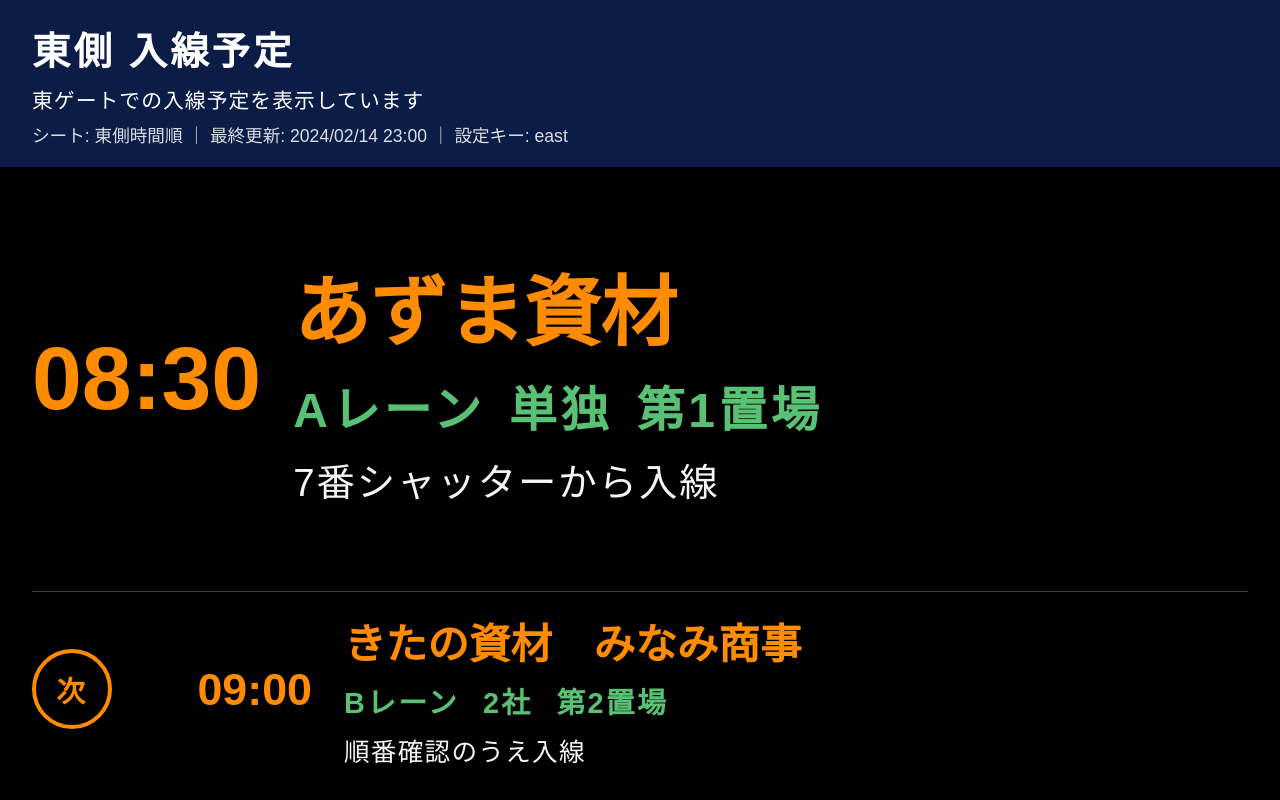
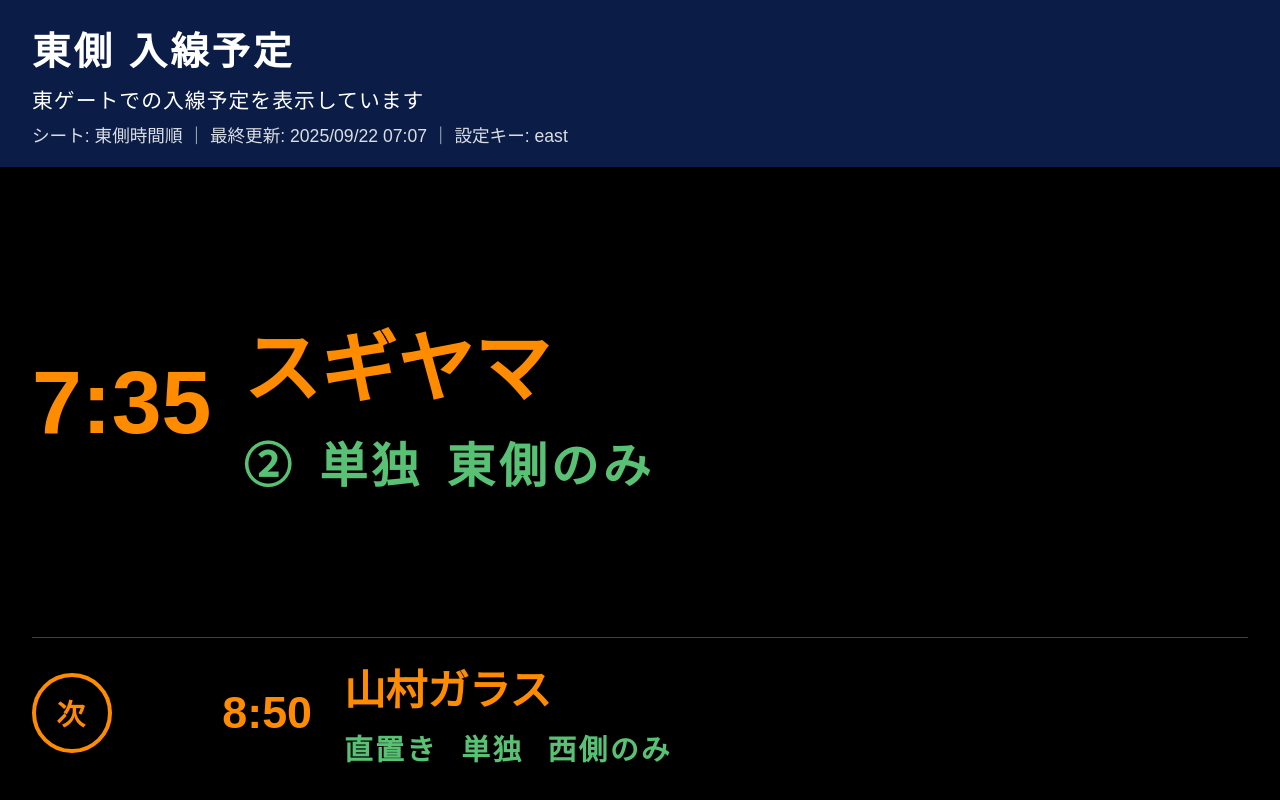
Before and after one commit to kmaruoka/essahoisa, a React (Vite) app: page / in a window 1280 px wide. Built offline with nearby package versions, Linux system fonts and the light colour scheme.

Commit message:
fix: 現在時刻を基準として直近の予定を表示するように修正

```diff
--- a/config/excel-config.json
+++ b/config/excel-config.json
@@ -17,12 +17,12 @@
   "sheets": [
     {
       "key": "east",
-      "sheetName": "東側時間順",
+      "sheetName": "東側時間順 ",
       "outputFile": "east.json"
     },
     {
       "key": "west",
-      "sheetName": "西側時間順",
+      "sheetName": "西側時間順 ",
       "outputFile": "west.json"
     }
   ]
--- a/package.json
+++ b/package.json
@@ -19,8 +19,8 @@
     "@types/react": "^18.2.42",
     "@types/react-dom": "^18.2.17",
     "@vitejs/plugin-react": "^4.2.1",
+    "tsx": "^4.7.0",
     "typescript": "^5.3.3",
-    "vite": "^5.0.12",
-    "tsx": "^4.7.0"
+    "vite": "^7.1.7"
   }
 }
--- a/public/data/east.json
+++ b/public/data/east.json
@@ -1,49 +1,256 @@
 {
   "meta": {
-    "sheetName": "東側時間順",
-    "sourceFile": "sample.xlsx",
-    "generatedAt": "2024-02-15T08:00:00+09:00",
+    "sheetName": "東側時間順 ",
+    "sourceFile": "発車データ.xlsx",
+    "generatedAt": "2025-09-22T07:07:37.588Z",
     "configKey": "east"
   },
   "entries": [
     {
-      "id": "east-0830-supplier-a",
       "number": "1",
-      "arrivalTime": "08:30",
-      "finishTime": "09:00",
-      "supplierName": "あずま資材",
+      "arrivalTime": "3:50",
+      "finishTime": "3:55",
+      "supplierName": "豊川加藤1便",
       "preparation": "単独",
-      "note": "7番シャッターから入線",
-      "yard": "第1置場",
-      "lane": "Aレーン",
-      "supplierReading": "あずましざい",
-      "materialReading": "けんちくざい"
+      "yard": "東側のみ",
+      "lane": "④or⑤",
+      "supplierReading": "とよかわかとういちびん",
+      "materialReading": "せいひんえー",
+      "id": "east-350-001"
     },
     {
-      "id": "east-0900-supplier-bc",
       "number": "2",
-      "arrivalTime": "09:00",
-      "finishTime": "09:45",
-      "supplierName": "きたの資材　みなみ商事",
+      "arrivalTime": "4:50",
+      "finishTime": "4:55",
+      "supplierName": "不二電子",
       "preparation": "2社",
-      "note": "順番確認のうえ入線",
-      "yard": "第2置場",
-      "lane": "Bレーン",
-      "supplierReading": "きたのしざい　みなみしょうじ",
-      "materialReading": "かぐようざい"
+      "note": "混載不可",
+      "yard": "西側のみ",
+      "lane": "⑧",
+      "supplierReading": "ふじでんし",
+      "materialReading": "せいひんびー",
+      "id": "east-450-002"
     },
     {
-      "id": "east-0945-supplier-d",
       "number": "3",
-      "arrivalTime": "09:45",
-      "finishTime": "10:15",
-      "supplierName": "とうよう物流",
+      "arrivalTime": "4:50",
+      "finishTime": "4:55",
+      "supplierName": "中央発條（東洋含む）",
+      "yard": "西側のみ",
+      "lane": "⑧",
+      "supplierReading": "ちゅうおうはつじょう",
+      "materialReading": "せいひんしー",
+      "id": "east-450-003"
+    },
+    {
+      "number": "4",
+      "arrivalTime": "5:10",
+      "finishTime": "5:15",
+      "supplierName": "矢崎工業",
       "preparation": "単独",
-      "note": "",
-      "yard": "第3置場",
-      "lane": "Cレーン",
-      "supplierReading": "とうようぶつりゅう",
-      "materialReading": "かなざい"
+      "yard": "東側のみ",
+      "lane": "⑦",
+      "supplierReading": "やざきこうぎょう",
+      "materialReading": "せいひんでぃー",
+      "id": "east-510-004"
+    },
+    {
+      "number": "5",
+      "arrivalTime": "6:30",
+      "finishTime": "6:35",
+      "supplierName": "可児加藤",
+      "preparation": "単独",
+      "note": "木曜のみ",
+      "yard": "東側のみ",
+      "lane": "⑦",
+      "supplierReading": "かにかとう",
+      "materialReading": "せいひんいー",
+      "id": "east-630-005"
+    },
+    {
+      "number": "6",
+      "arrivalTime": "6:40",
+      "finishTime": "6:45",
+      "supplierName": "福寿工業",
+      "preparation": "単独",
+      "yard": "東側のみ",
+      "lane": "⑦",
+      "supplierReading": "ふくじゅこうぎょう",
+      "materialReading": "せいひんえふ",
+      "id": "east-640-006"
+    },
+    {
+      "number": "7",
+      "arrivalTime": "7:35",
+      "finishTime": "7:40",
+      "supplierName": "スギヤマ",
+      "preparation": "単独",
+      "yard": "東側のみ",
+      "lane": "②",
+      "supplierReading": "すぎやま",
+      "materialReading": "せいひんじー",
+      "id": "east-735-007"
+    },
+    {
+      "number": "8",
+      "arrivalTime": "8:50",
+      "finishTime": "8:55",
+      "supplierName": "山村ガラス",
+      "preparation": "単独",
+      "yard": "西側のみ",
+      "lane": "直置き",
+      "supplierReading": "やまむらがらす",
+      "materialReading": "せいひんえいち",
+      "id": "east-850-008"
+    },
+    {
+      "number": "9",
+      "arrivalTime": "10:20",
+      "finishTime": "10:25",
+      "supplierName": "三和マテリアル",
+      "preparation": "2社",
+      "note": "混載不可",
+      "yard": "東側のみ",
+      "lane": "⑦",
+      "supplierReading": "さんわまてりある",
+      "materialReading": "せいひんあい",
+      "id": "east-1020-009"
+    },
+    {
+      "number": "10",
+      "arrivalTime": "10:20",
+      "finishTime": "10:25",
+      "supplierName": "京セラ",
+      "yard": "東側のみ",
+      "lane": "⑦",
+      "supplierReading": "きょうせら",
+      "materialReading": "せいひんじぇい",
+      "id": "east-1020-010"
+    },
+    {
+      "number": "11",
+      "arrivalTime": "11:30",
+      "finishTime": "11:35",
+      "supplierName": "豊川加藤2便",
+      "preparation": "単独",
+      "yard": "東側のみ",
+      "lane": "④or⑤",
+      "supplierReading": "とよかわかとうにびん",
+      "materialReading": "せいひんけい",
+      "id": "east-1130-011"
+    },
+    {
+      "number": "12",
+      "arrivalTime": "11:40",
+      "finishTime": "11:45",
+      "supplierName": "東亜電機",
+      "preparation": "単独",
+      "yard": "西側のみ",
+      "lane": "⑪",
+      "supplierReading": "とうあでんき",
+      "materialReading": "せいひんえる",
+      "id": "east-1140-012"
+    },
+    {
+      "number": "13",
+      "arrivalTime": "11:45",
+      "finishTime": "11:50",
+      "supplierName": "光徳便（高棚便空箱含む）",
+      "preparation": "複数社",
+      "note": "右表参考",
+      "yard": "東西あり",
+      "lane": "②③⑨⑩",
+      "supplierReading": "こうとくびん",
+      "materialReading": "せいひんえむ",
+      "id": "east-1145-013"
+    },
+    {
+      "number": "14",
+      "arrivalTime": "13:30",
+      "finishTime": "13:35",
+      "supplierName": "日邦産業",
+      "preparation": "単独",
+      "yard": "東側のみ",
+      "lane": "⑦",
+      "supplierReading": "にっぽうさんぎょう",
+      "materialReading": "せいひんえぬ",
+      "id": "east-1330-014"
+    },
+    {
+      "number": "15",
+      "arrivalTime": "13:50",
+      "finishTime": "13:55",
+      "supplierName": "マツダ",
+      "preparation": "単独",
+      "yard": "東側のみ",
+      "lane": "⑦",
+      "supplierReading": "まつだ",
+      "materialReading": "せいひんおー",
+      "id": "east-1350-015"
+    },
+    {
+      "number": "16",
+      "arrivalTime": "14:25",
+      "finishTime": "14:30",
+      "supplierName": "ピエゾ棟間便",
+      "preparation": "単独",
+      "note": "ユニット、X線",
+      "yard": "東側のみ",
+      "lane": "⑦",
+      "supplierReading": "ぴえぞとうかんびん",
+      "materialReading": "せいひんぴー",
+      "id": "east-1425-016"
+    },
+    {
+      "number": "17",
+      "arrivalTime": "16:00",
+      "finishTime": "16:05",
+      "supplierName": "日伸工業",
+      "preparation": "単独",
+      "yard": "東側のみ",
+      "lane": "⑥",
+      "supplierReading": "にっしんこうぎょう",
+      "materialReading": "せいひんきゅー",
+      "id": "east-1600-017"
+    },
+    {
+      "number": "18",
+      "arrivalTime": "20:00",
+      "finishTime": "20:05",
+      "supplierName": "高棚便",
+      "preparation": "複数社",
+      "note": "右表参考",
+      "yard": "東西あり",
+      "lane": "②③⑨⑩",
+      "supplierReading": "たかたなびん",
+      "materialReading": "せいひんあーる",
+      "id": "east-2000-018"
+    },
+    {
+      "number": "19",
+      "arrivalTime": "23:10",
+      "finishTime": "23:15",
+      "supplierName": "高棚便",
+      "preparation": "複数社",
+      "note": "右表参考",
+      "yard": "東西あり",
+      "lane": "②③⑨⑩",
+      "supplierReading": "たかたなびん",
+      "materialReading": "せいひんえす",
+      "id": "east-2310-019"
+    },
+    {
+      "number": "20",
+      "arrivalTime": "2:00",
+      "finishTime": "2:05",
+      "supplierName": "高棚便",
+      "preparation": "複数社",
+      "note": "右表参考",
+      "yard": "東西あり",
+      "lane": "②③⑨⑩",
+      "supplierReading": "たかたなびん",
+      "materialReading": "せいひんてぃー",
+      "id": "east-200-020"
     }
   ]
 }
--- a/src/components/ScheduleScreen.tsx
+++ b/src/components/ScheduleScreen.tsx
@@ -32,10 +32,28 @@ export const ScheduleScreen = ({ monitor, appConfig }: ScheduleScreenProps) => {
   });
 
   const entries = useMemo(() => data?.entries ?? [], [data]);
+
+  // 現在時刻を基準に直近未来時刻のデータを取得
+  const filteredEntries = useMemo(() => {
+    const now = new Date();
+    const currentTime = now.getHours() * 60 + now.getMinutes(); // 分単位で現在時刻を取得
+
+    return entries.filter(entry => {
+      if (!entry.arrivalTime) return false;
+
+      // 到着時刻を分単位に変換
+      const [hours, minutes] = entry.arrivalTime.split(':').map(Number);
+      const arrivalTime = hours * 60 + minutes;
+
+      // 現在時刻以降のデータのみを取得
+      return arrivalTime >= currentTime;
+    });
+  }, [entries]);
+
   const displayCountRaw = monitor.displayEntryCount ?? 1;
   const mainCount = Math.max(1, displayCountRaw);
-  const mainEntries = entries.slice(0, mainCount);
-  const nextEntry = entries.length > mainCount ? entries[mainCount] : undefined;
+  const mainEntries = filteredEntries.slice(0, mainCount);
+  const nextEntry = filteredEntries.length > mainCount ? filteredEntries[mainCount] : undefined;
 
   const [lastSpokenId, setLastSpokenId] = useState<string | null>(null);
 
```
Also changed, not shown: public/data/west.json (+93 -32 lines), 1 other file (tests, documents, lock files or other folders).
